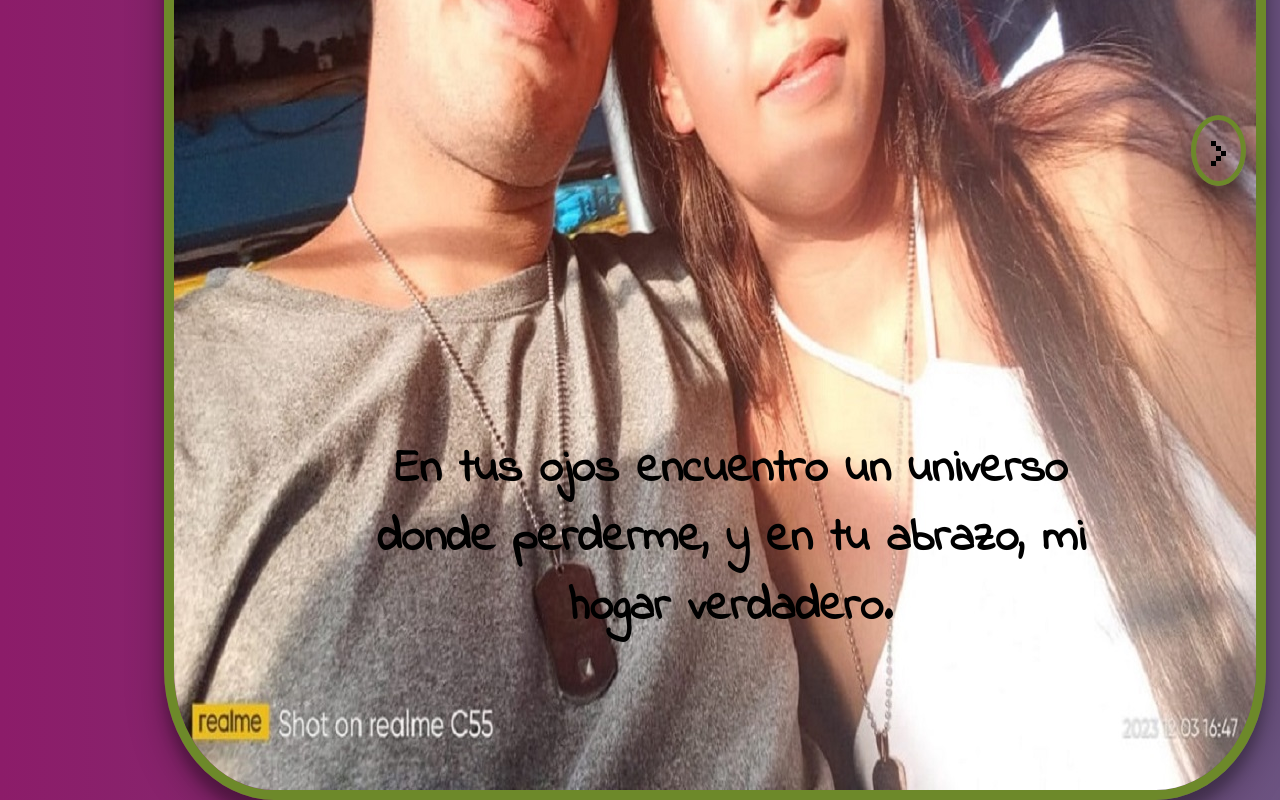
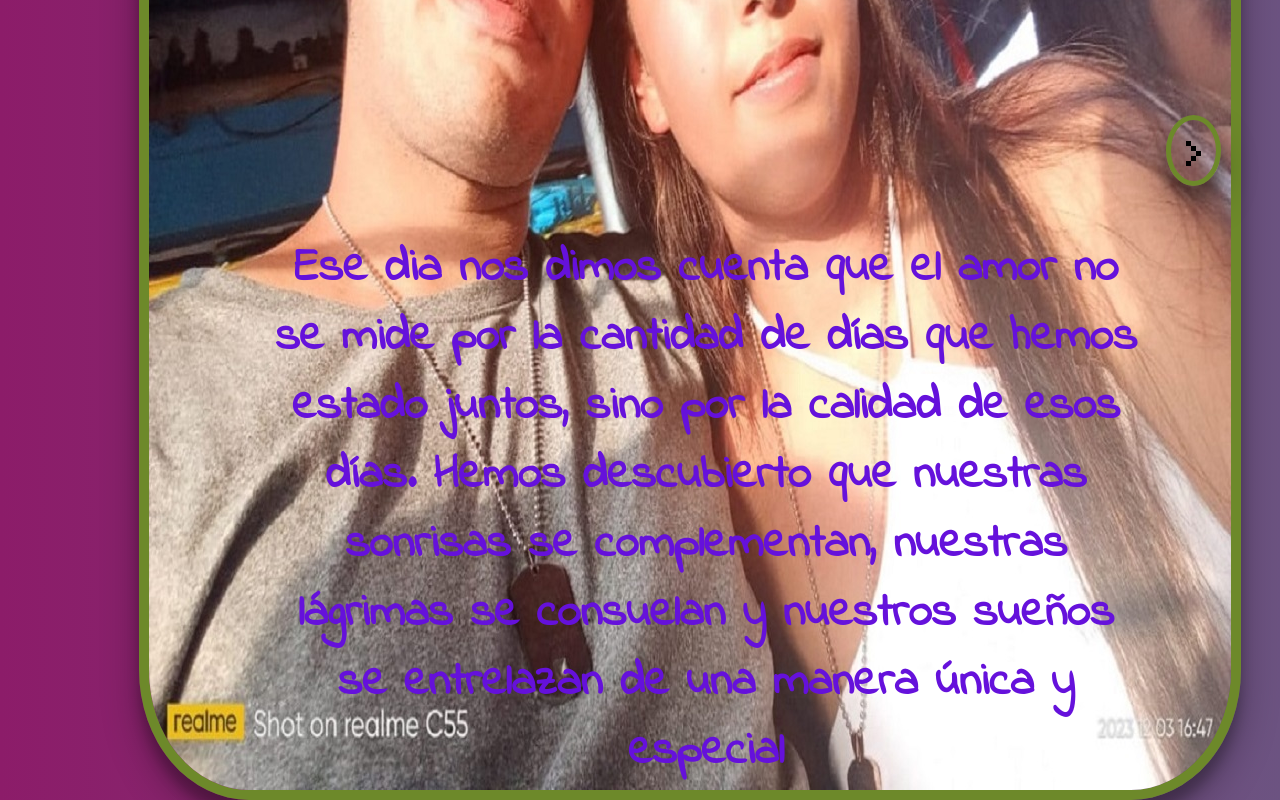
Before and after one commit to davis45368/davis45368.github.io, a plain HTML site: page 2023.html in a window 1280 px wide. Shown: the part 520-1320 px from the top of the page. Drawn offline with Linux system fonts and the light colour scheme; a web font is replaced by a local one.

Commit message:
CArgue de los mensajes

```diff
--- a/Js/2023.js
+++ b/Js/2023.js
@@ -7,11 +7,11 @@ document.addEventListener('DOMContentLoaded', () => {
 
 // Array de URLs de imágenes
 const imagenes = ["../img/Imagen1.jpg", "../img/imgen02.jpeg", "../img/imagen03.jpg", "../img/imagen04.jpg", "../img/imagen05.jpg"];
-const mensajes = ["Tu amor es mi inspiración diaria, mi cielo en la tierra. Gracias por ser mi todo.",
-                "En tus ojos encuentro un universo donde perderme, y en tu abrazo, mi hogar verdadero.",
-                "Contigo, cada día es un capítulo de amor que quiero leer una y otra vez.",
-                "Eres el sueño que nunca quiero despertar, mi felicidad eterna.",
-                "A tu lado, la vida es más hermosa, y cada momento contigo es un regalo."
+const mensajes = ["Al mirar al pasado nos hemos cuenta que a pesar de todas las complejidades, todos los fallos y promesas rotas, las hemos afrontado y aprendido de nuestros errores lo cual nos  ha llevado a ver el gran amor que nos tenemos.",
+                "Ese dia nos dimos cuenta que el amor no se mide por la cantidad de días que hemos estado juntos, sino por la calidad de esos días. Hemos descubierto que nuestras sonrisas se complementan, nuestras lágrimas se consuelan y nuestros sueños se entrelazan de una manera única y especial",
+                "En este año que ha sido como un cuento de hadas, tú y yo hemos vivido momentos tan especiales que han llenado nuestros corazones de alegría y amor. Descubrimos que cada día juntos es una nueva aventura, llena de risas, complicidad y apoyo mutuo. ",
+                "Mi niña nos dimos cuenta de que nuestra conexión va más allá de lo cotidiano. Hemos aprendido a entendernos con una sola mirada, a sentirnos acompañados incluso en la distancia y a celebrar las pequeñas victorias de la vida juntos.",
+                "Cada obstáculo nos unió más, y cada logro nos recordó que somos un equipo fuerte y apasionado. La representación de  una promesa de que la distancia que tenemos va llegar el dia que no va a ser un problema si no una bendición y el tiempo dejara de correr"
             ];
 
 let indiceImagenActual = 0;
--- a/css/2023.css
+++ b/css/2023.css
@@ -39,14 +39,14 @@ p {
     font-family: Indie Flower;
     white-space: pre-wrap;
     overflow: auto;
-    color: #000000;
+    color: #6511db;
     font-weight: 900;
 }
 
 .columna {
-    margin-left: -900px;
-    margin-top: 777px;
-    max-width: 770px;
+    margin-left: -950px;
+    margin-top: 720px;
+    max-width: 870px;
     justify-content: center;
     align-items: center;
 }
--- a/css/2024.css
+++ b/css/2024.css
@@ -39,7 +39,7 @@ p {
     font-family: Indie Flower;
     white-space: pre-wrap;
     overflow: auto;
-    color: #ffffff;
+    color: #6511db;
     font-weight: 900;
 }
 
```
Also changed, not shown: Js/2024.js (+5 -5 lines), 1 other file.
